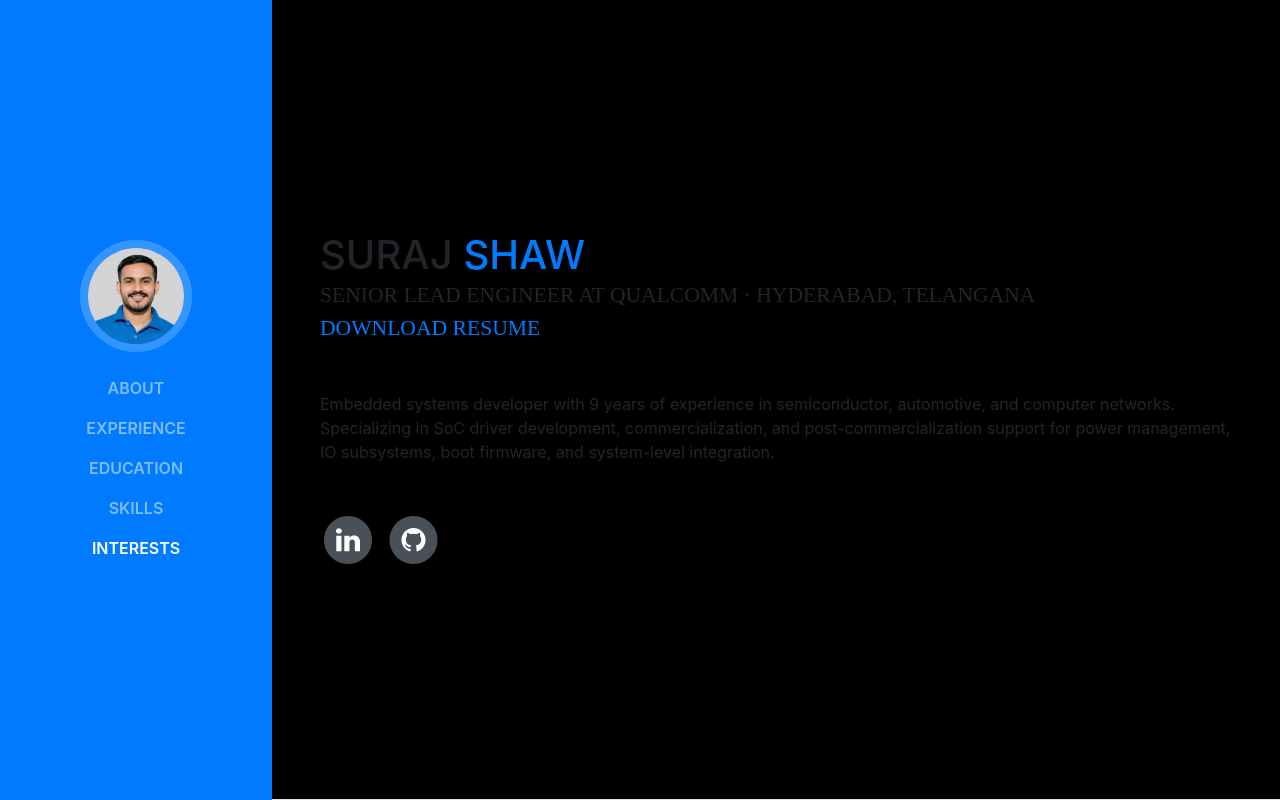
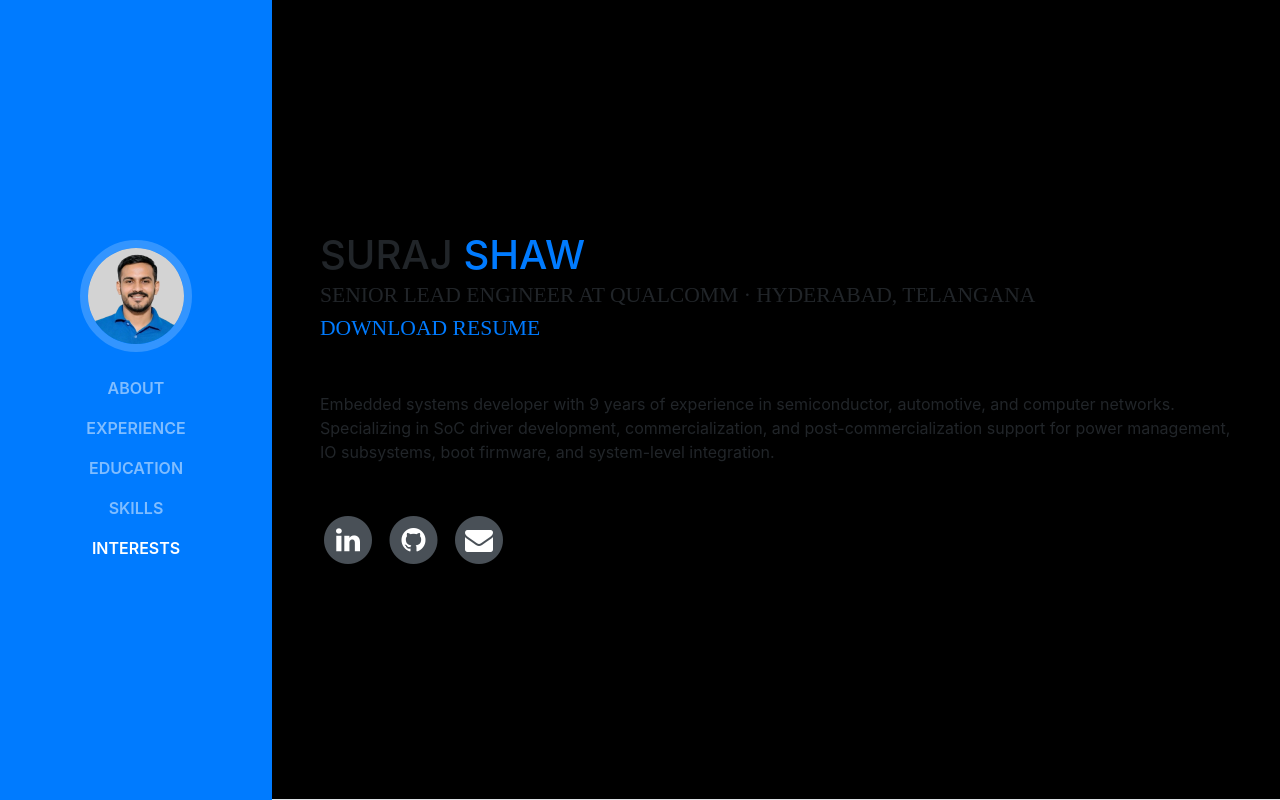
Before and after one commit to soc-suraj/soc-suraj.github.io, a website with bundled scripts: page index.html in a window 1280 px wide. Shown: the top 800 px of the page. Built offline with nearby package versions, Linux system fonts and the light colour scheme; a web font is replaced by a local one.

Commit message:
Update thumbnail to suraj.png and site icon

```diff
--- a/index.html
+++ b/index.html
@@ -17,7 +17,7 @@
     <meta name="author" content="Suraj Shaw">
 
     <title>Suraj Shaw</title>
-    <link rel="icon" href="sam.png" sizes="16x16 32x32" type="image/png">
+    <link rel="icon" href="suraj.png" sizes="16x16 32x32" type="image/png">
 
     <!-- Bootstrap core CSS -->
     <link href="vendor/bootstrap/css/bootstrap.min.css" rel="stylesheet">
@@ -77,7 +77,7 @@
             <span class="text-primary">Shaw</span>
           </h1>
           <div class="subheading mb-5">Senior Lead Engineer at Qualcomm · Hyderabad, Telangana
-            <br><a href="Suraj Shaw.pdf" download>Download Resume</a>
+            <br><a href="suraj.pdf" download>Download Resume</a>
           </div>
           <p class="mb-5">Embedded systems developer with 9 years of experience in semiconductor, automotive, and computer networks. Specializing in SoC driver development, commercialization, and post-commercialization support for power management, IO subsystems, boot firmware, and system-level integration.</p>
           <ul class="list-inline list-social-icons mb-0">
@@ -94,6 +94,14 @@
                 <span class="fa-stack fa-lg">
                   <i class="fa fa-circle fa-stack-2x"></i>
                   <i class="fa fa-github fa-stack-1x fa-inverse"></i>
+                </span>
+              </a>
+            </li>
+            <li class="list-inline-item">
+              <a href="mailto:shawsuraj203@gmail.com">
+                <span class="fa-stack fa-lg">
+                  <i class="fa fa-circle fa-stack-2x"></i>
+                  <i class="fa fa-envelope fa-stack-1x fa-inverse"></i>
                 </span>
               </a>
             </li>
```
